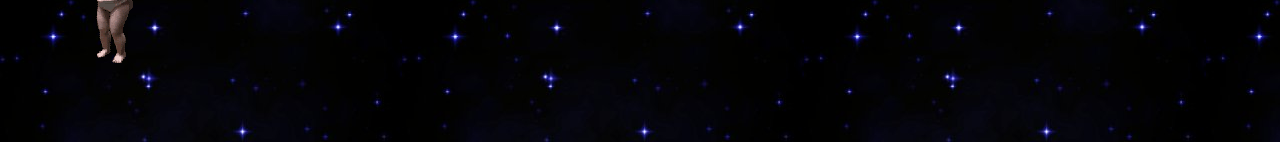
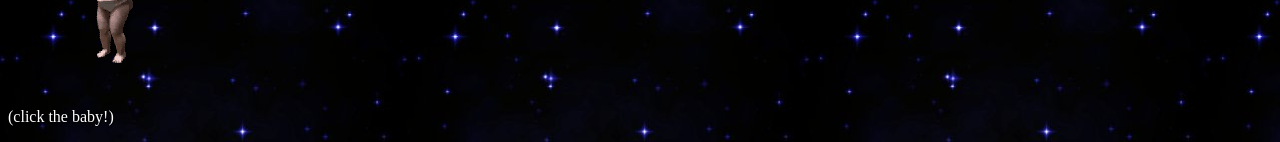
Before and after one commit to alexpls/christmasintheclub.com, a Jekyll site: the page built from index.html, in a window 1280 px wide. Shown: the part 869-1011 px from the top of the page. Built offline with Jekyll 4.4.1, drawn with Linux system fonts in a browser that asks for light colours.

Commit message:
Include inspiration

```diff
--- a/index.html
+++ b/index.html
@@ -12,4 +12,5 @@
 {% endfor %}
 </ul>
 
-<img src="/assets/dancing.gif">
+<a href="https://superiphase3ds.bandcamp.com" target="_blank"><img src="/assets/dancing.gif"></a>
+<p>(click the baby!)</p>
```
